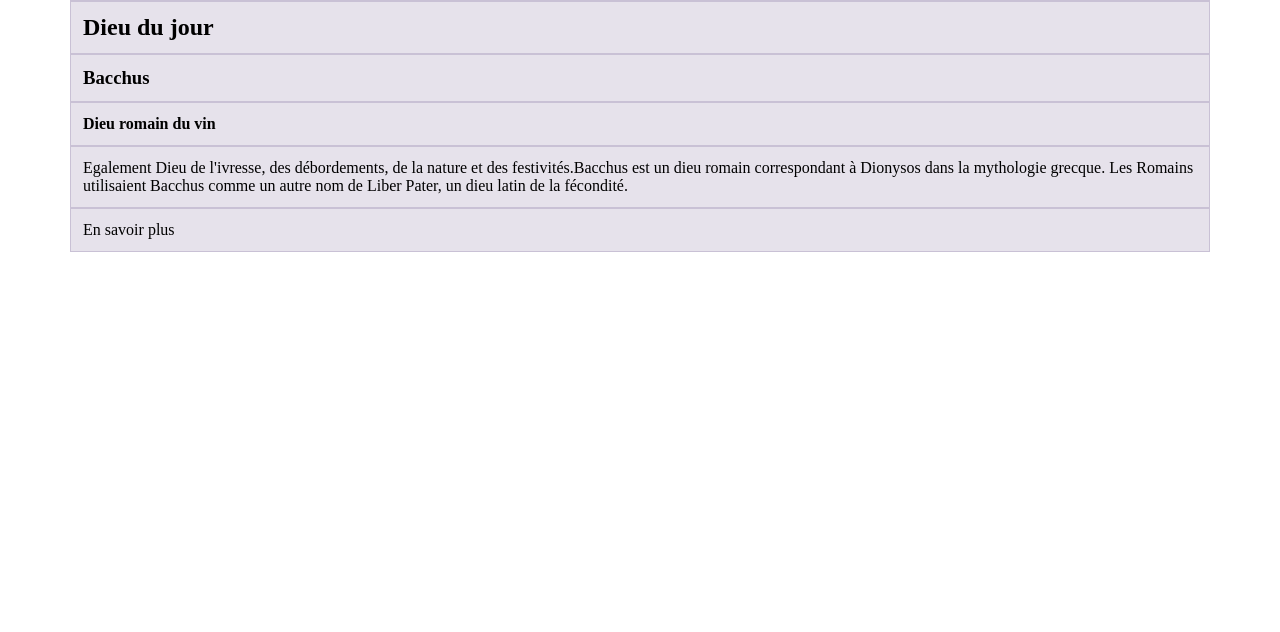
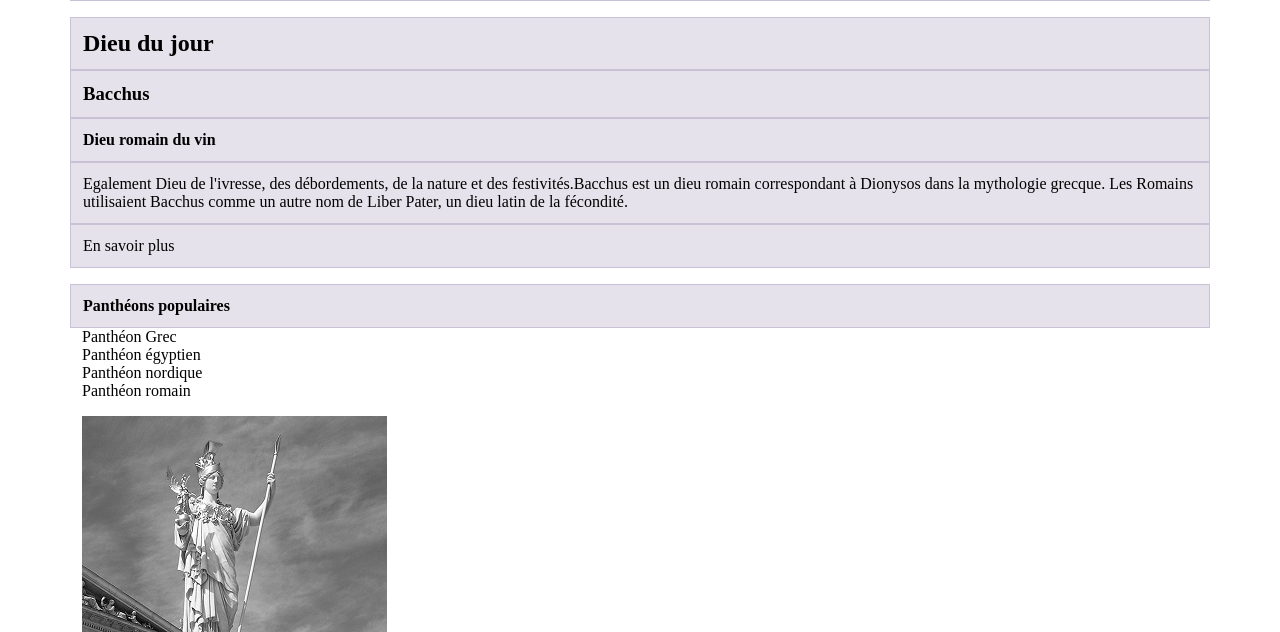
Before and after one commit to AndreaIacoviello/Atlas-Divin, a website built with Parcel: page src/index.html in a window 1280 px wide. Shown: the part 185-817 px from the top of the page. Built offline with nearby package versions, Linux system fonts and the light colour scheme; files whose address does not match are found by name.

Commit message:
panthéons populaires

```diff
--- a/src/index.html
+++ b/src/index.html
@@ -37,6 +37,8 @@
           <div class="col-12">
             <h1>Voir les dieux des panthéons</h1>
           </div>
+        </div>
+        <div class="row">
           <div class="col-12">
             <h2>Dieu du jour</h2>
           </div>
@@ -58,6 +60,26 @@
             <a>En savoir plus</a>
           </div>
         </div>
+        <div class="row">
+          <div class="col-12">
+            <h4>Panthéons populaires</h4>
+          </div>
+          <div class="navigation-panthéon">
+            <nav><p>Panthéon Grec</p></nav>
+          </div>
+          <div class="navigation-panthéon">
+            <nav><p>Panthéon égyptien</p></nav>
+          </div>
+          <div class="navigation-panthéon">
+            <nav><p>Panthéon nordique</p></nav>
+          </div>
+          <div class="navigation-panthéon">
+            <nav><p>Panthéon romain</p></nav>
+          </div>
+        </div>
+        <div class="row">
+          <div class="carte-athena"><img src="img/athena.png" /></div>
+        </div>
       </div>
     </main>
 
```
Also changed, not shown: src/img/anubis.png (added), src/img/artemis.png (added), src/img/athena.png (added), src/img/fortuna.png (added), src/img/freya.png (added), src/img/hel.png (added), src/img/isis.png (added), src/img/loki.png (added), src/img/lucifer.png (added), src/img/mars.png (added), src/img/ra.png (added), src/img/zeus.png (added).
